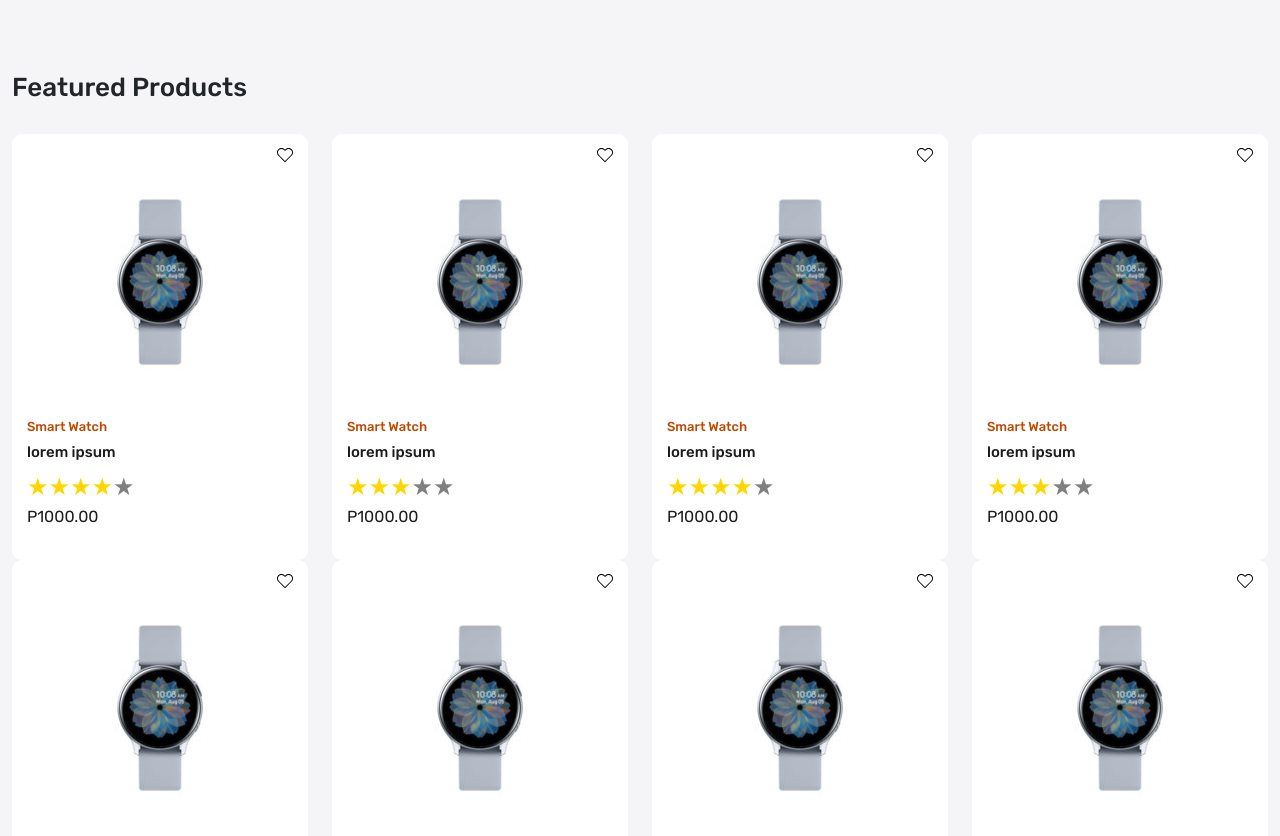
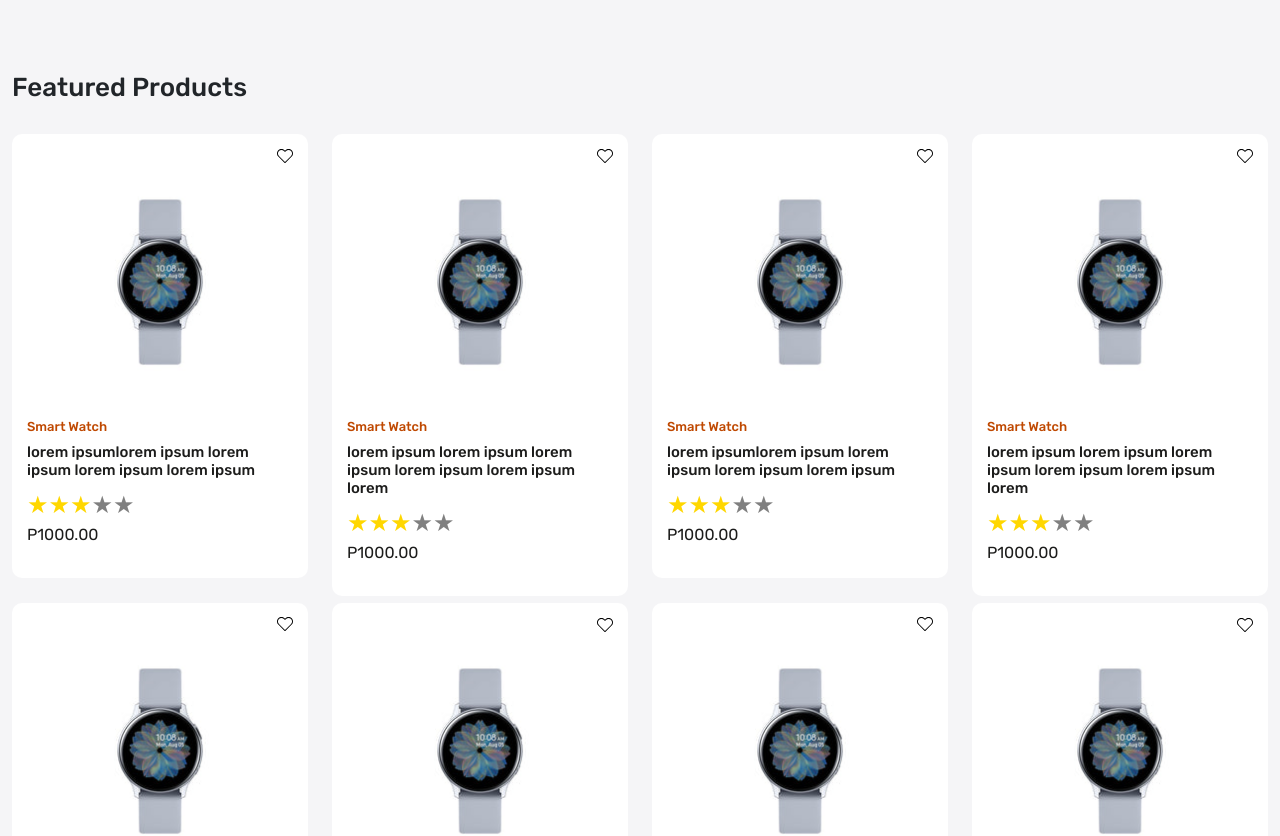
Before and after one commit to badlaaag/miniproject2, a React (Create React App) app: page / in a window 1280 px wide. Shown: the part 1360-2196 px from the top of the page. Built offline with nearby package versions, Linux system fonts and the light colour scheme.

Commit message:
adjusted ourstore.js
adjusted ourstore.js

```diff
--- a/src/App.css
+++ b/src/App.css
@@ -288,6 +288,7 @@ background-color: var(--color-f5f5f7);
   background-color: #f2f2f2;
   padding: 8px;
   border-radius: 10px ;
+  cursor: pointer;
 }
 .gr-12{
   width: 100%;
@@ -295,15 +296,28 @@ background-color: var(--color-f5f5f7);
 .gr-6{
   width: 49%;
 }
+.gr-4{
+  width: 32%;
+}
 .gr-3{
   width: 24%;
 }
-.gr-12.product-card {
+.gr-12 .product-card{
   display: flex;
   gap: 20px;
 }
-.gr-12.product-card.product-image{
+.gr-6 .product-image{
+  width: 100%;
+}
+.gr-6 .product-image img{
+  margin: auto;
+  display: block;
+}
+.gr-12 .product-card.product-image{
   width: 270px;
+}
+.gr-12 .action-bar{
+  top:13%;
 }
 /*Our store end*/
 
--- a/src/components/ProductCard.js
+++ b/src/components/ProductCard.js
@@ -3,12 +3,12 @@ import ReactStars from "react-rating-stars-component";
 import { Link, useLocation } from 'react-router-dom';
 
 const ProductCard = (props) => {
-  const { grid } = props;
-  let location = useLocation();
-  return (
+    const { grid } = props;
+    let location = useLocation();
+    return (
     <>
-    <div className={` ${location.pathname == "/store" ? `col-${grid}` : "col-3"} `}>
-        <div className="product-card position-relative">
+    <div className={` ${location.pathname == "/store" ? `gr-${grid}` : "col-3"} `}>
+        <Link className="product-card position-relative">
             <div className="wishlist-icon position-absolute">
                 <Link>
                 <img src="images/wish.svg" alt="wishlist" />
@@ -20,14 +20,14 @@ const ProductCard = (props) => {
             </div>
             <div className="product-details">
                 <h6 className="brand">Smart Watch</h6>
-                <h5 className="product-title">lorem ipsum</h5>
+                <h5 className="product-title">lorem ipsumlorem ipsum lorem ipsum lorem ipsum lorem ipsum </h5>
                 <ReactStars
                     count={5}
                     size={24}
-                    value={4}
+                    value="3"
                     edit={false}
                     activeColor="#ffd700"
-                />
+                    />
                 <p className="price">P1000.00</p>
             </div>
             <div className="action-bar position-absolute">
@@ -43,10 +43,10 @@ const ProductCard = (props) => {
                     </Link>
                 </div>
             </div>
-        </div>
+        </Link>
     </div>
-    <div className={` ${location.pathname == "/store" ? `col-${grid}` : "col-3"} `}>
-        <div className="product-card position-relative">
+    <div className={` ${location.pathname == "/store" ? `gr-${grid}` : "col-3"} `}>
+        <Link className="product-card position-relative">
             <div className="wishlist-icon position-absolute">
                 <Link>
                 <img src="images/wish.svg" alt="wishlist" />
@@ -58,7 +58,7 @@ const ProductCard = (props) => {
             </div>
             <div className="product-details">
                 <h6 className="brand">Smart Watch</h6>
-                <h5 className="product-title">lorem ipsum</h5>
+                <h5 className="product-title">lorem ipsum lorem ipsum lorem ipsum lorem ipsum lorem ipsum lorem</h5>
                 <ReactStars
                     count={5}
                     size={24}
@@ -81,7 +81,7 @@ const ProductCard = (props) => {
                     </Link>
                 </div>
             </div>
-        </div>
+        </Link>
     </div>
     </>
   );
```
Also changed, not shown: src/pages/OurStore.js (+5 -5 lines).
